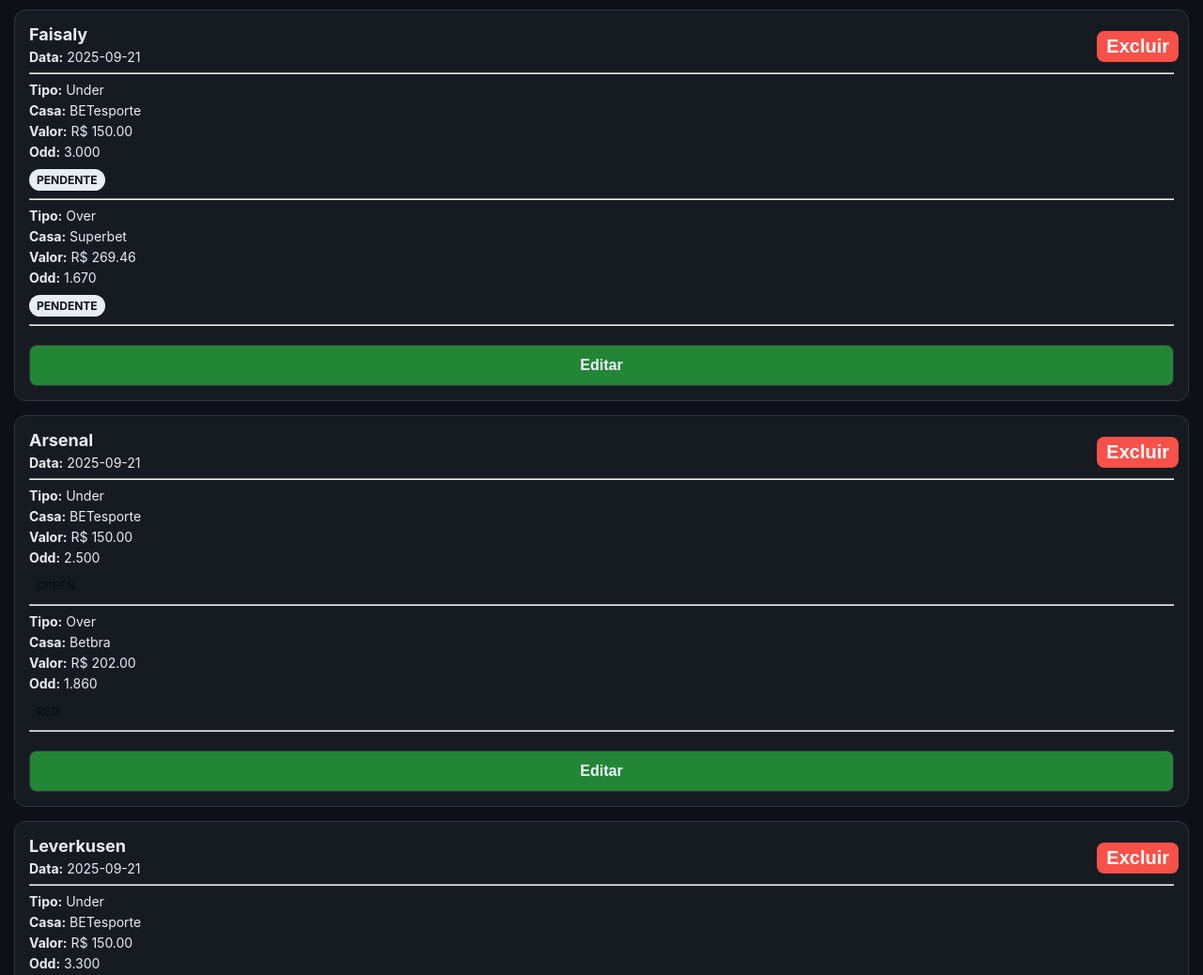
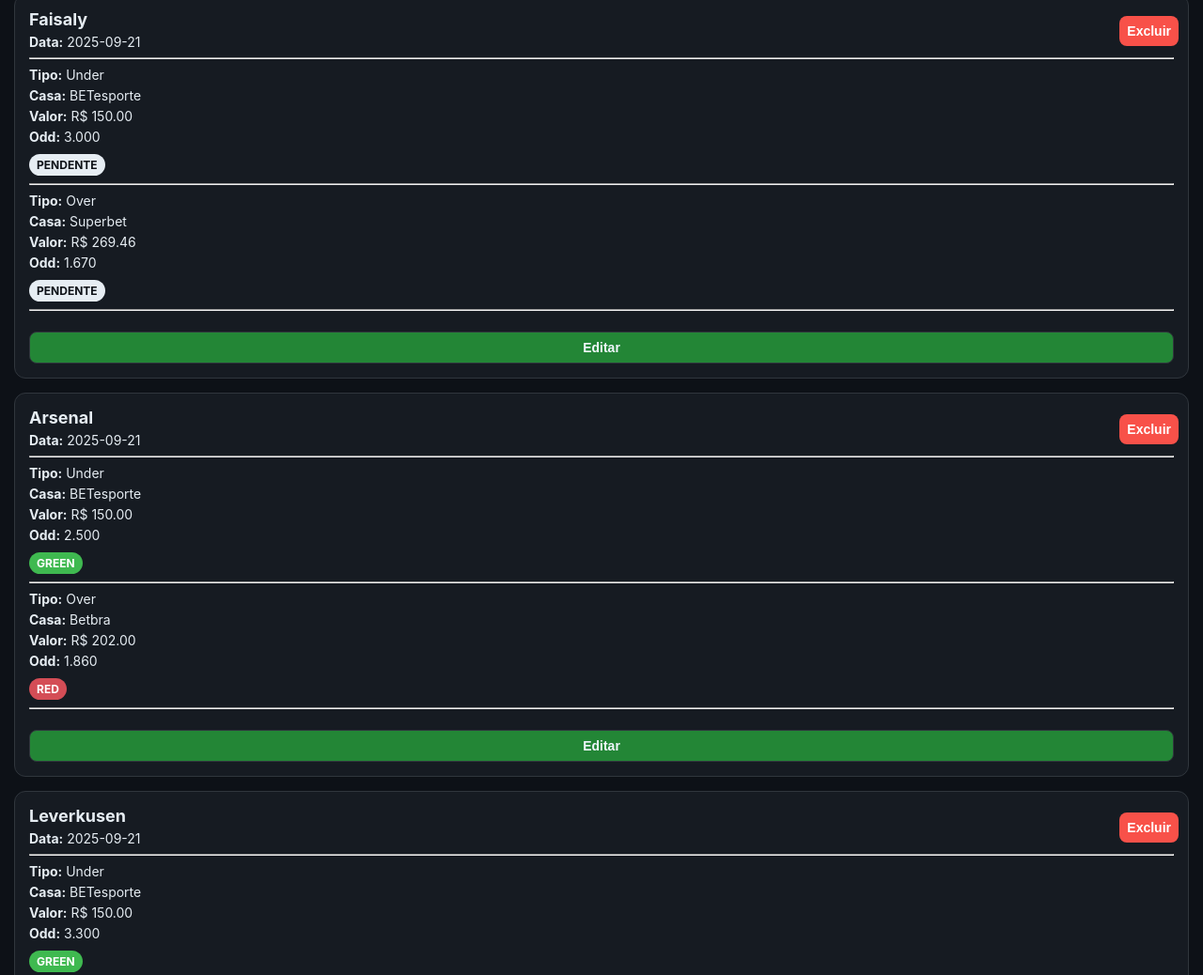
Before and after one commit to Moschiell/Apostas, a plain HTML site: page index.html in a window 1280 px wide. Shown: the part 1458-2496 px from the top of the page at 94% size. Drawn offline with nearby package versions, Linux system fonts and the light colour scheme.

Commit message:
Update style.css

```diff
--- a/style.css
+++ b/style.css
@@ -218,3 +218,67 @@ button:hover {
     position: relative;
     margin-top: 20px;
   }
+
+/* Cards de Histórico */
+.historico-container {
+    display: flex;
+    flex-direction: column;
+    gap: 15px;
+    margin-top: 20px;
+}
+.aposta-card {
+    background: #161b22;
+    border: 1px solid #30363d;
+    border-radius: 12px;
+    padding: 15px;
+    position: relative;
+    cursor: pointer;
+}
+.aposta-card h3 {
+    font-size: 18px;
+    margin: 0 0 5px;
+    text-align: left;
+}
+.aposta-card p {
+    margin: 0 0 5px;
+    font-size: 14px;
+    text-align: left;
+}
+.aposta-card-status {
+    display: inline-block;
+    padding: 4px 8px;
+    border-radius: 15px;
+    font-size: 12px;
+    font-weight: bold;
+    color: #0d1117;
+    text-transform: uppercase;
+    margin-top: 5px;
+}
+/* Cores do status de aposta */
+.status-green {
+    background: #3fb950;
+    color: #fff; /* Cor do texto para contraste */
+}
+.status-red {
+    background: #d44d56; /* Vermelho mais vibrante */
+    color: #fff;
+}
+.status-pendente {
+    background: #e6edf3;
+}
+.aposta-card-actions {
+    margin-top: 10px;
+    display: flex;
+    gap: 10px;
+}
+.btn-editar, .btn-excluir {
+    flex: 1;
+    font-size: 14px;
+    padding: 8px;
+}
+.btn-excluir {
+    background-color: #f85149;
+}
+.btn-excluir:hover {
+    background-color: #f1443d;
+}
```
